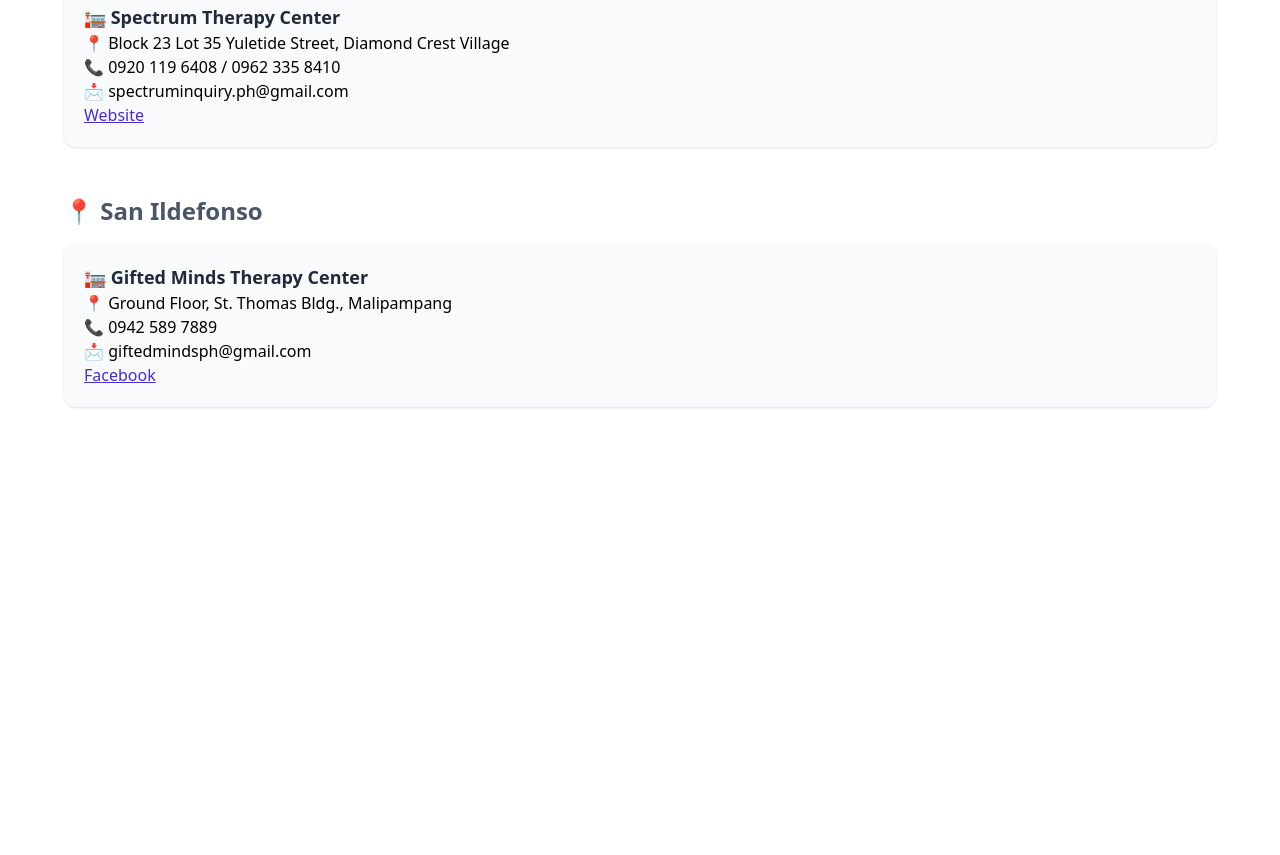
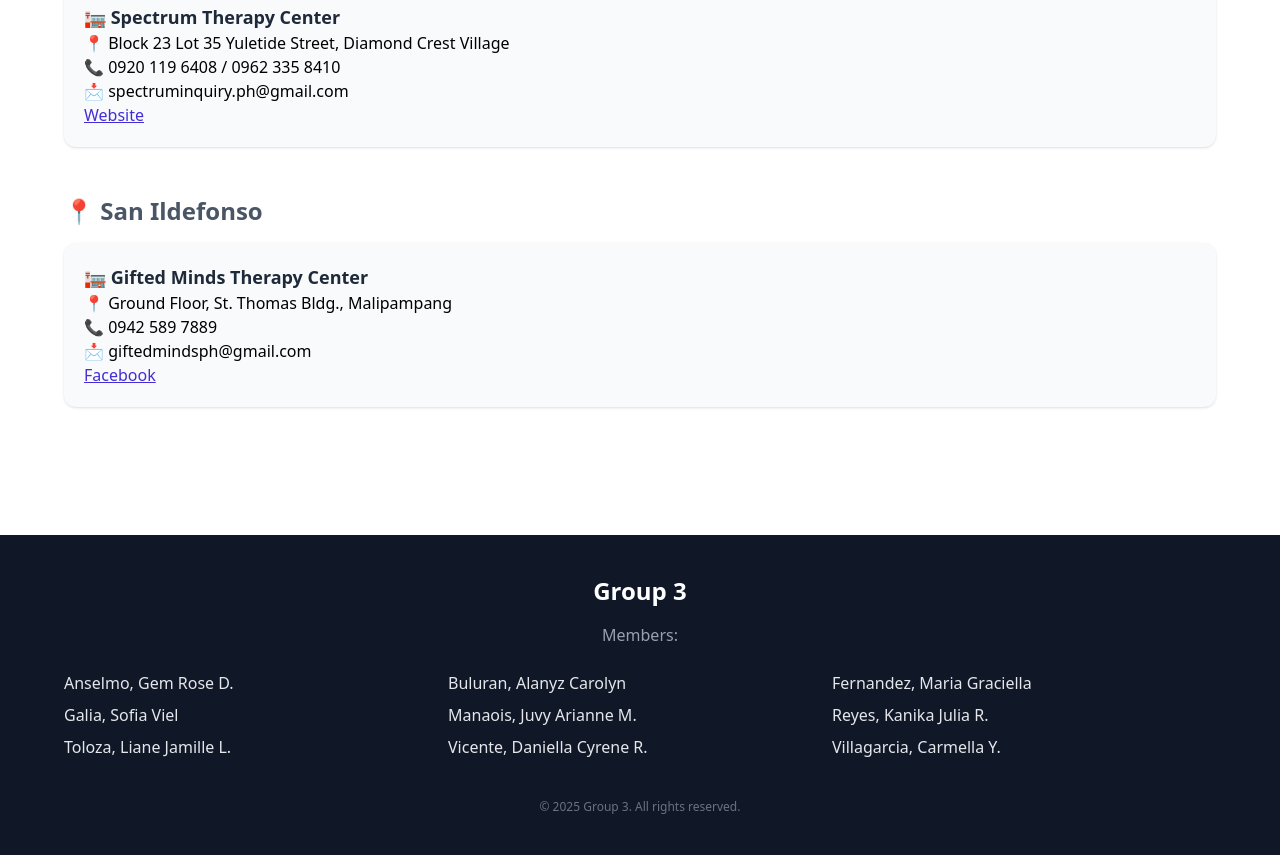
Before and after one commit to jeffrsnblrdoo/autism-info, a website: page index.html in a window 1280 px wide. Shown: the part 5947-6802 px from the top of the page. Before the commit the page ends 6402 px from the top, so only its background shows below. Drawn offline with Linux system fonts and the light colour scheme.

Commit message:
Added footer

```diff
--- a/index.html
+++ b/index.html
@@ -1148,6 +1148,33 @@
             </section>
         </main>
 
+        <footer class="bg-gray-900 text-gray-200 py-10 px-6 sm:px-10 mt-20">
+            <div class="max-w-6xl mx-auto">
+                <h3 class="text-2xl font-bold mb-4 text-center text-white">
+                    Group 3
+                </h3>
+                <p class="text-center text-gray-400 mb-6">Members:</p>
+
+                <div
+                    class="grid grid-cols-1 sm:grid-cols-2 md:grid-cols-3 gap-y-2 text-center sm:text-left text-sm sm:text-base"
+                >
+                    <p>Anselmo, Gem Rose D.</p>
+                    <p>Buluran, Alanyz Carolyn</p>
+                    <p>Fernandez, Maria Graciella</p>
+                    <p>Galia, Sofia Viel</p>
+                    <p>Manaois, Juvy Arianne M.</p>
+                    <p>Reyes, Kanika Julia R.</p>
+                    <p>Toloza, Liane Jamille L.</p>
+                    <p>Vicente, Daniella Cyrene R.</p>
+                    <p>Villagarcia, Carmella Y.</p>
+                </div>
+
+                <p class="text-center text-xs text-gray-500 mt-10">
+                    &copy; 2025 Group 3. All rights reserved.
+                </p>
+            </div>
+        </footer>
+
         <script src="script.js"></script>
     </body>
 </html>
```
Also changed, not shown: output.css.
